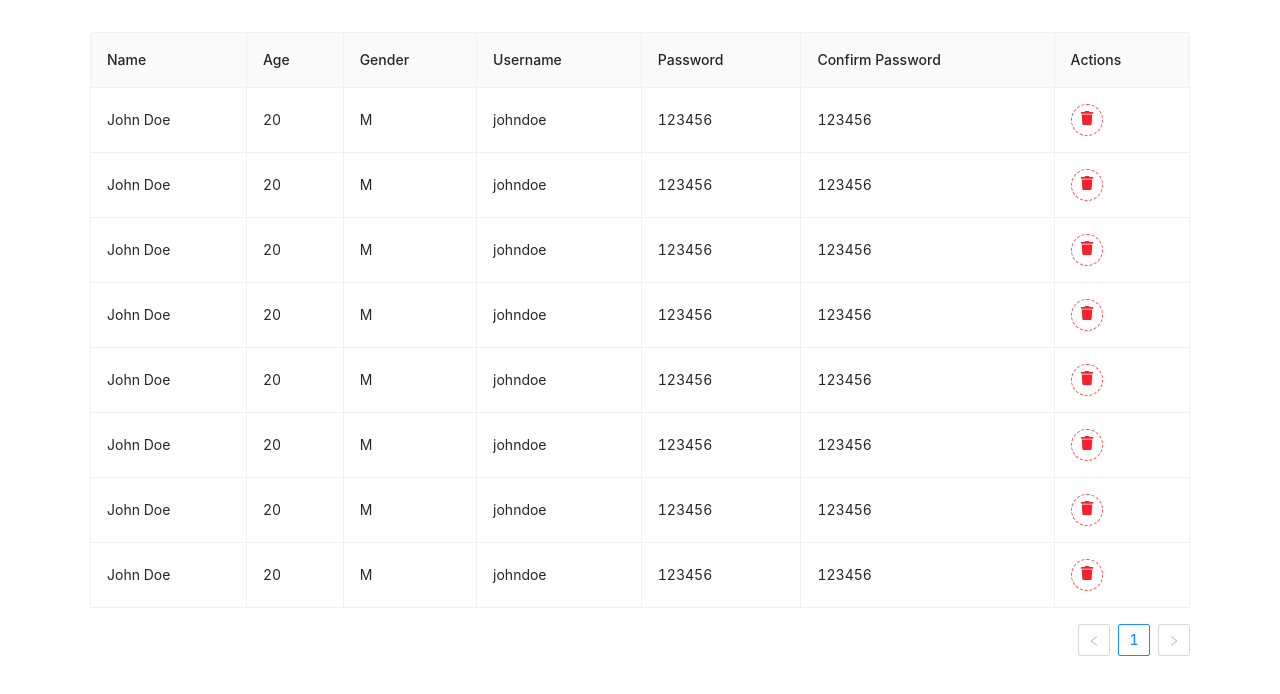
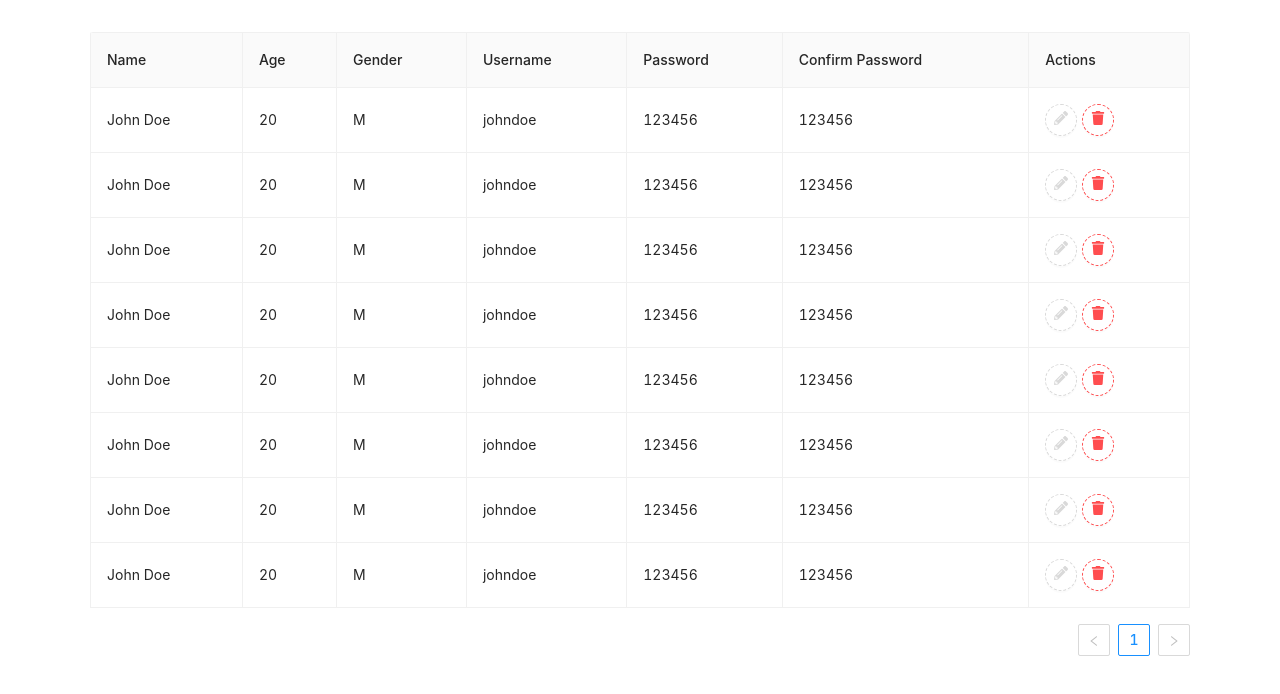
Before and after one commit to Lokecross/flexge-react-test, a React (Create React App) app: page / in a window 1280 px wide. Shown: the top 694 px of the page. Built offline with nearby package versions, Linux system fonts and the light colour scheme; data requests are answered from the project's data file.

Commit message:
feat: users table

```diff
--- a/api/db.json
+++ b/api/db.json
@@ -7,7 +7,7 @@
       "username": "johndoe",
       "password": "123456",
       "confirmPassword": "123456",
-      "id": 19
+      "id": 35
     },
     {
       "name": "John Doe",
@@ -16,7 +16,7 @@
       "username": "johndoe",
       "password": "123456",
       "confirmPassword": "123456",
-      "id": 21
+      "id": 36
     },
     {
       "name": "John Doe",
@@ -25,7 +25,7 @@
       "username": "johndoe",
       "password": "123456",
       "confirmPassword": "123456",
-      "id": 22
+      "id": 37
     },
     {
       "name": "John Doe",
@@ -34,7 +34,7 @@
       "username": "johndoe",
       "password": "123456",
       "confirmPassword": "123456",
-      "id": 23
+      "id": 38
     },
     {
       "name": "John Doe",
@@ -43,7 +43,7 @@
       "username": "johndoe",
       "password": "123456",
       "confirmPassword": "123456",
-      "id": 24
+      "id": 39
     },
     {
       "name": "John Doe",
@@ -52,7 +52,7 @@
       "username": "johndoe",
       "password": "123456",
       "confirmPassword": "123456",
-      "id": 25
+      "id": 40
     },
     {
       "name": "John Doe",
@@ -61,7 +61,7 @@
       "username": "johndoe",
       "password": "123456",
       "confirmPassword": "123456",
-      "id": 26
+      "id": 41
     },
     {
       "name": "John Doe",
@@ -70,7 +70,7 @@
       "username": "johndoe",
       "password": "123456",
       "confirmPassword": "123456",
-      "id": 27
+      "id": 42
     }
   ]
 }
--- /dev/null
+++ b/src/pages/Home/components/Body/components/TableUsers/index.tsx
@@ -0,0 +1,252 @@
+import { useState } from 'react';
+
+import { Button, Table, Tooltip, Form, InputNumber, Input } from 'antd';
+
+import { useMutation, useQueryClient } from 'react-query';
+
+import { red, orange, green, blue } from '@ant-design/colors';
+
+import { FaTrash, FaCheck, FaTimes, FaPencilAlt } from 'react-icons/fa';
+
+import { deleteUser, editUser } from 'queries/users';
+
+interface EditableCellProps extends React.HTMLAttributes<HTMLElement> {
+  editing: boolean;
+  dataIndex: string;
+  title: any;
+  inputType: 'number' | 'text';
+  children: React.ReactNode;
+}
+
+const EditableCell = ({
+  editing,
+  dataIndex,
+  title,
+  inputType,
+  children,
+  ...restProps
+}: EditableCellProps) => {
+  const inputNode = inputType === 'number' ? <InputNumber /> : <Input />;
+
+  return (
+    <td {...restProps}>
+      {editing ? (
+        <Form.Item
+          name={dataIndex}
+          style={{ margin: 0 }}
+          rules={[
+            {
+              required: true,
+              message: `Please Input ${title}!`,
+            },
+          ]}
+        >
+          {inputNode}
+        </Form.Item>
+      ) : (
+        children
+      )}
+    </td>
+  );
+};
+
+interface IQuery {
+  id: number;
+  name: string;
+  age: string;
+  gender: string;
+  username: string;
+  password: string;
+  confirmPassword: string;
+}
+
+interface ITableUsersProps {
+  originData: IQuery[];
+}
+
+const TableUsers = ({ originData }: ITableUsersProps) => {
+  const [loading, setLoading] = useState<boolean>(false);
+
+  const queryClient = useQueryClient();
+
+  const mutationDelete = useMutation(deleteUser, {
+    onSuccess: () => {
+      setLoading(false);
+      queryClient.invalidateQueries('users');
+    },
+  });
+
+  const mutationEdit = useMutation(editUser, {
+    onSuccess: () => {
+      setLoading(false);
+      queryClient.invalidateQueries('users');
+    },
+  });
+
+  const [form] = Form.useForm();
+  const [editingKey, setEditingKey] = useState<number | null>(null);
+
+  const isEditing = (record: IQuery) => record.id === editingKey;
+
+  const edit = (record: IQuery) => {
+    form.setFieldsValue(record);
+    setEditingKey(record.id);
+  };
+
+  const cancel = () => {
+    setEditingKey(null);
+  };
+
+  const save = async (key: number) => {
+    try {
+      const row = (await form.validateFields()) as IQuery;
+
+      mutationEdit.mutate({
+        id: key,
+        userData: row,
+      });
+
+      setEditingKey(null);
+    } catch (errInfo) {
+      console.log('Validate Failed:', errInfo);
+    }
+  };
+
+  const columns = [
+    {
+      title: 'Name',
+      dataIndex: 'name',
+      key: 'name',
+      editable: true,
+    },
+    {
+      title: 'Age',
+      dataIndex: 'age',
+      key: 'age',
+      editable: true,
+    },
+    {
+      title: 'Gender',
+      dataIndex: 'gender',
+      key: 'gender',
+      editable: true,
+    },
+    {
+      title: 'Username',
+      dataIndex: 'username',
+      key: 'username',
+      editable: true,
+    },
+    {
+      title: 'Password',
+      dataIndex: 'password',
+      key: 'password',
+      editable: true,
+    },
+    {
+      title: 'Confirm Password',
+      dataIndex: 'confirmPassword',
+      key: 'confirmPassword',
+      editable: true,
+    },
+    {
+      title: 'Actions',
+      dataIndex: 'actions',
+      key: 'actions',
+      editable: false,
+      render: (_: any, record: IQuery) => {
+        const editable = isEditing(record);
+
+        return editable ? (
+          <div style={{ display: 'flex' }}>
+            <Tooltip title="Save">
+              <Button
+                type="dashed"
+                shape="circle"
+                icon={<FaCheck color={blue[2]} size={14} />}
+                onClick={() => {
+                  save(record.id);
+                }}
+              />
+            </Tooltip>
+            <div style={{ width: 5 }} />
+            <Tooltip title="Cencel">
+              <Button
+                type="dashed"
+                shape="circle"
+                icon={<FaTimes color="#d9d9d9" size={14} />}
+                onClick={cancel}
+              />
+            </Tooltip>
+          </div>
+        ) : (
+          <div style={{ display: 'flex' }}>
+            <Tooltip title="Edit">
+              <Button
+                type="dashed"
+                shape="circle"
+                icon={<FaPencilAlt color="#d9d9d9" size={14} />}
+                onClick={() => {
+                  edit(record);
+                }}
+              />
+            </Tooltip>
+            <div style={{ width: 5 }} />
+            <Tooltip title="Delete">
+              <Button
+                danger={!editingKey}
+                type="dashed"
+                shape="circle"
+                icon={
+                  <FaTrash color={editingKey ? red[2] : red[4]} size={14} />
+                }
+                onClick={() => {
+                  setLoading(true);
+                  mutationDelete.mutate(record.id);
+                }}
+              />
+            </Tooltip>
+          </div>
+        );
+      },
+    },
+  ];
+
+  const mergedColumns = columns.map(col => {
+    if (!col.editable) {
+      return col;
+    }
+    return {
+      ...col,
+      onCell: (record: IQuery) => ({
+        record,
+        inputType: col.dataIndex === 'age' ? 'number' : 'text',
+        dataIndex: col.dataIndex,
+        title: col.title,
+        editing: isEditing(record),
+      }),
+    };
+  });
+
+  return (
+    <Form form={form} component={false}>
+      <Table
+        bordered
+        components={{
+          body: {
+            cell: EditableCell,
+          },
+        }}
+        dataSource={originData}
+        columns={mergedColumns}
+        rowClassName="editable-row"
+        pagination={{
+          onChange: cancel,
+        }}
+        loading={loading}
+      />
+    </Form>
+  );
+};
+
+export default TableUsers;
--- /dev/null
+++ b/src/pages/Home/components/Body/components/TableUsers/styles.ts
@@ -0,0 +1,6 @@
+import styled from 'styled-components';
+
+export const Container = styled.div`
+  width: 100%;
+  max-width: 1100px;
+`;
--- a/src/pages/Home/components/Body/index.tsx
+++ b/src/pages/Home/components/Body/index.tsx
@@ -1,16 +1,9 @@
-import { useState } from 'react';
+import { useQuery } from 'react-query';
 
-import { Button, Table, Tooltip, TableColumnProps } from 'antd';
-
-import { useMutation, useQuery, useQueryClient } from 'react-query';
-
-import { red } from '@ant-design/colors';
-
-import { FaTrash } from 'react-icons/fa';
-
-import { deleteUser, getUsers } from 'queries/users';
+import { getUsers } from 'queries/users';
 
 import { Container } from './styles';
+import TableUsers from './components/TableUsers';
 
 interface IQuery {
   id: number;
@@ -23,69 +16,6 @@ interface IQuery {
 }
 
 const Body = () => {
-  const [loading, setLoading] = useState<boolean>(false);
-
-  const queryClient = useQueryClient();
-
-  const mutation = useMutation(deleteUser, {
-    onSuccess: () => {
-      setLoading(false);
-      queryClient.invalidateQueries('users');
-    },
-  });
-
-  const columns: TableColumnProps<IQuery>[] = [
-    {
-      title: 'Name',
-      dataIndex: 'name',
-      key: 'name',
-    },
-    {
-      title: 'Age',
-      dataIndex: 'age',
-      key: 'age',
-    },
-    {
-      title: 'Gender',
-      dataIndex: 'gender',
-      key: 'gender',
-    },
-    {
-      title: 'Username',
-      dataIndex: 'username',
-      key: 'username',
-    },
-    {
-      title: 'Password',
-      dataIndex: 'password',
-      key: 'password',
-    },
-    {
-      title: 'Confirm Password',
-      dataIndex: 'confirmPassword',
-      key: 'confirmPassword',
-    },
-    {
-      title: 'Actions',
-      dataIndex: 'actions',
-      key: 'actions',
-      render: (_, record) => (
-        <Tooltip title="Delete">
-          <Button
-            danger
-            type="dashed"
-            shape="circle"
-            icon={<FaTrash color={red.primary} size={14} />}
-            onClick={() => {
-              setLoading(true);
-              mutation.mutate(record.id);
-            }}
-          />
-        </Tooltip>
-      ),
-    },
-  ];
-
   const { isLoading, error, data } = useQuery<IQuery[], any>('users', getUsers);
 
   if (isLoading) {
@@ -98,7 +28,7 @@ const Body = () => {
 
   return (
     <Container>
-      <Table bordered dataSource={data} columns={columns} loading={loading} />
+      <TableUsers originData={data as IQuery[]} />
     </Container>
   );
 };
--- a/src/shared/queries/users.ts
+++ b/src/shared/queries/users.ts
@@ -25,7 +25,12 @@ const createUser = async (userData: IUser) => {
   await api.post('/users', userData);
 };
 
-const editUser = async (id: string, userData: IUser) => {
+interface IEditUser {
+  id: number;
+  userData: IUser;
+}
+
+const editUser = async ({ id, userData }: IEditUser) => {
   await api.put(`/users/${id}`, userData);
 };
 
```
